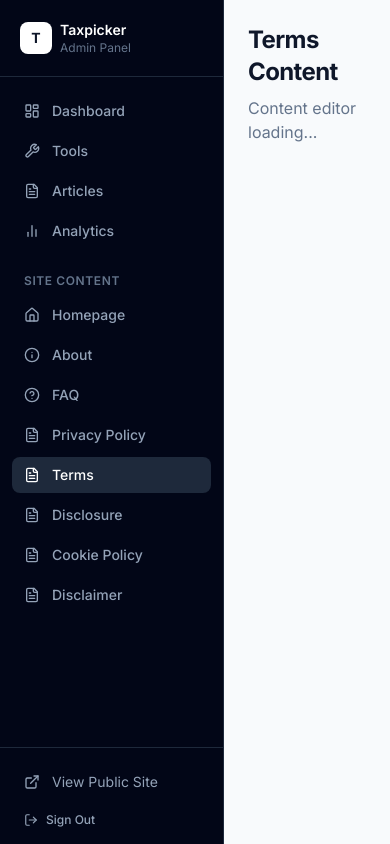
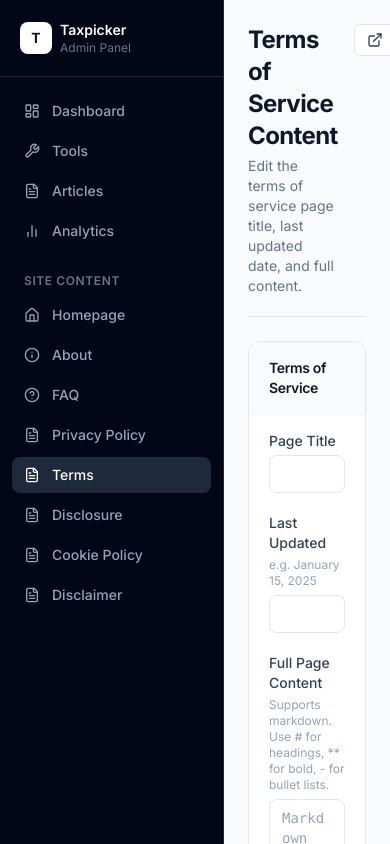
Before and after one commit to attaluriab03/Taxpicker, a Next.js app: page /admin/content/terms in a window 390 px wide. Shown: the top 844 px of the page. Built offline with nearby package versions, Linux system fonts and the light colour scheme; no server answers.

Commit message:
implemented functional content editors for About + Legal Pages

```diff
--- a/app/(admin)/admin/(panel)/content/about/page.tsx
+++ b/app/(admin)/admin/(panel)/content/about/page.tsx
@@ -1,10 +1,60 @@
 export const dynamic = 'force-dynamic'
+
+import ContentPageHeader from '@/components/admin/ContentPageHeader'
+import ContentEditor, { type ContentSection } from '@/components/admin/ContentEditor'
+
+const sections: ContentSection[] = [
+  {
+    title: 'Hero',
+    description: 'The page title and introductory paragraph at the top of the About page.',
+    fields: [
+      { section: 'hero', key: 'page_title', label: 'Page Title', type: 'text' },
+      { section: 'hero', key: 'page_description', label: 'Page Description', type: 'textarea' },
+    ],
+  },
+  {
+    title: 'Why Taxpicker Exists',
+    description: 'Section heading and subtitle above the three problem cards.',
+    fields: [
+      { section: 'why', key: 'section_title', label: 'Section Title', type: 'text' },
+      { section: 'why', key: 'section_description', label: 'Section Subtitle', type: 'text' },
+    ],
+  },
+  {
+    title: 'Our Methodology',
+    description: 'Section heading and subtitle above the four methodology cards.',
+    fields: [
+      { section: 'methodology', key: 'section_title', label: 'Section Title', type: 'text' },
+      { section: 'methodology', key: 'section_description', label: 'Section Subtitle', type: 'text' },
+    ],
+  },
+  {
+    title: 'Affiliate Disclosure Box',
+    description: 'Heading of the amber disclosure callout box. The body text of this box is hardcoded.',
+    fields: [
+      { section: 'affiliate', key: 'section_title', label: 'Box Heading', type: 'text' },
+    ],
+  },
+  {
+    title: 'CTA Section',
+    description: 'The dark call-to-action banner at the bottom of the page.',
+    fields: [
+      { section: 'cta', key: 'section_title', label: 'CTA Heading', type: 'text' },
+      { section: 'cta', key: 'description', label: 'CTA Description', type: 'textarea' },
+      { section: 'cta', key: 'button_text', label: 'Button Text', type: 'text' },
+    ],
+  },
+]
 
 export default function AboutContentPage() {
   return (
     <div className="p-6">
-      <h1 className="text-2xl font-bold text-slate-900 mb-2">About Content</h1>
-      <p className="text-slate-500">Content editor loading...</p>
+      <ContentPageHeader
+        title="About Page Content"
+        description="Edit the about page text and sections."
+        previewUrl="/about"
+      />
+      <ContentEditor page="about" sections={sections} />
     </div>
   )
 }
--- a/app/(admin)/admin/(panel)/content/affiliate-disclosure/page.tsx
+++ b/app/(admin)/admin/(panel)/content/affiliate-disclosure/page.tsx
@@ -1,10 +1,13 @@
 export const dynamic = 'force-dynamic'
+
+import LegalPageEditor from '@/components/admin/LegalPageEditor'
 
 export default function AffiliateDisclosureContentPage() {
   return (
-    <div className="p-6">
-      <h1 className="text-2xl font-bold text-slate-900 mb-2">Affiliate Disclosure Content</h1>
-      <p className="text-slate-500">Content editor loading...</p>
-    </div>
+    <LegalPageEditor
+      pageSlug="affiliate-disclosure"
+      pageTitle="Affiliate Disclosure"
+      previewUrl="/affiliate-disclosure"
+    />
   )
 }
--- a/app/(admin)/admin/(panel)/content/cookie-policy/page.tsx
+++ b/app/(admin)/admin/(panel)/content/cookie-policy/page.tsx
@@ -1,10 +1,13 @@
 export const dynamic = 'force-dynamic'
+
+import LegalPageEditor from '@/components/admin/LegalPageEditor'
 
 export default function CookiePolicyContentPage() {
   return (
-    <div className="p-6">
-      <h1 className="text-2xl font-bold text-slate-900 mb-2">Cookie Policy Content</h1>
-      <p className="text-slate-500">Content editor loading...</p>
-    </div>
+    <LegalPageEditor
+      pageSlug="cookie-policy"
+      pageTitle="Cookie Policy"
+      previewUrl="/cookie-policy"
+    />
   )
 }
--- a/app/(admin)/admin/(panel)/content/disclaimer/page.tsx
+++ b/app/(admin)/admin/(panel)/content/disclaimer/page.tsx
@@ -1,10 +1,13 @@
 export const dynamic = 'force-dynamic'
+
+import LegalPageEditor from '@/components/admin/LegalPageEditor'
 
 export default function DisclaimerContentPage() {
   return (
-    <div className="p-6">
-      <h1 className="text-2xl font-bold text-slate-900 mb-2">Disclaimer Content</h1>
-      <p className="text-slate-500">Content editor loading...</p>
-    </div>
+    <LegalPageEditor
+      pageSlug="disclaimer"
+      pageTitle="Disclaimer"
+      previewUrl="/disclaimer"
+    />
   )
 }
--- a/app/(admin)/admin/(panel)/content/privacy-policy/page.tsx
+++ b/app/(admin)/admin/(panel)/content/privacy-policy/page.tsx
@@ -1,10 +1,13 @@
 export const dynamic = 'force-dynamic'
+
+import LegalPageEditor from '@/components/admin/LegalPageEditor'
 
 export default function PrivacyPolicyContentPage() {
   return (
-    <div className="p-6">
-      <h1 className="text-2xl font-bold text-slate-900 mb-2">Privacy Policy Content</h1>
-      <p className="text-slate-500">Content editor loading...</p>
-    </div>
+    <LegalPageEditor
+      pageSlug="privacy-policy"
+      pageTitle="Privacy Policy"
+      previewUrl="/privacy-policy"
+    />
   )
 }
--- a/app/(admin)/admin/(panel)/content/terms/page.tsx
+++ b/app/(admin)/admin/(panel)/content/terms/page.tsx
@@ -1,10 +1,13 @@
 export const dynamic = 'force-dynamic'
+
+import LegalPageEditor from '@/components/admin/LegalPageEditor'
 
 export default function TermsContentPage() {
   return (
-    <div className="p-6">
-      <h1 className="text-2xl font-bold text-slate-900 mb-2">Terms Content</h1>
-      <p className="text-slate-500">Content editor loading...</p>
-    </div>
+    <LegalPageEditor
+      pageSlug="terms"
+      pageTitle="Terms of Service"
+      previewUrl="/terms"
+    />
   )
 }
--- /dev/null
+++ b/components/admin/LegalPageEditor.tsx
@@ -0,0 +1,72 @@
+import ContentPageHeader from '@/components/admin/ContentPageHeader'
+import ContentEditor, { type ContentSection } from '@/components/admin/ContentEditor'
+
+interface Props {
+  pageSlug: string
+  pageTitle: string
+  previewUrl: string
+}
+
+export default function LegalPageEditor({ pageSlug, pageTitle, previewUrl }: Props) {
+  const sections: ContentSection[] = [
+    {
+      title: pageTitle,
+      fields: [
+        {
+          section: 'page',
+          key: 'page_title',
+          label: 'Page Title',
+          type: 'text',
+        },
+        {
+          section: 'page',
+          key: 'last_updated',
+          label: 'Last Updated',
+          hint: 'e.g. January 15, 2025',
+          type: 'text',
+        },
+        {
+          section: 'page',
+          key: 'content',
+          label: 'Full Page Content',
+          hint: 'Supports markdown. Use # for headings, ** for bold, - for bullet lists.',
+          type: 'richtext',
+        },
+      ],
+    },
+  ]
+
+  return (
+    <div className="p-6">
+      <ContentPageHeader
+        title={`${pageTitle} Content`}
+        description={`Edit the ${pageTitle.toLowerCase()} page title, last updated date, and full content.`}
+        previewUrl={previewUrl}
+      />
+      <ContentEditor page={pageSlug} sections={sections} />
+
+      {/* Markdown reference card */}
+      <div className="mt-6 bg-slate-50 border border-slate-200 rounded-xl p-5">
+        <p className="text-xs font-semibold text-slate-500 uppercase tracking-wide mb-3">Markdown Reference</p>
+        <div className="grid sm:grid-cols-2 lg:grid-cols-3 gap-x-8 gap-y-2">
+          {[
+            { syntax: '# Heading 1', desc: 'Large heading' },
+            { syntax: '## Heading 2', desc: 'Medium heading' },
+            { syntax: '**bold text**', desc: 'Bold text' },
+            { syntax: '*italic text*', desc: 'Italic text' },
+            { syntax: '- bullet point', desc: 'Unordered list item' },
+            { syntax: '1. numbered item', desc: 'Ordered list item' },
+            { syntax: '[link text](url)', desc: 'Hyperlink' },
+            { syntax: '> blockquote', desc: 'Highlighted callout' },
+            { syntax: '| col | col |', desc: 'Table row' },
+          ].map(({ syntax, desc }) => (
+            <div key={syntax} className="flex items-baseline gap-2">
+              <code className="text-xs font-mono bg-slate-200 text-slate-700 px-1.5 py-0.5 rounded shrink-0">{syntax}</code>
+              <span className="text-xs text-slate-500">{desc}</span>
+            </div>
+          ))}
+        </div>
+      </div>
+    </div>
+  )
+}
```
